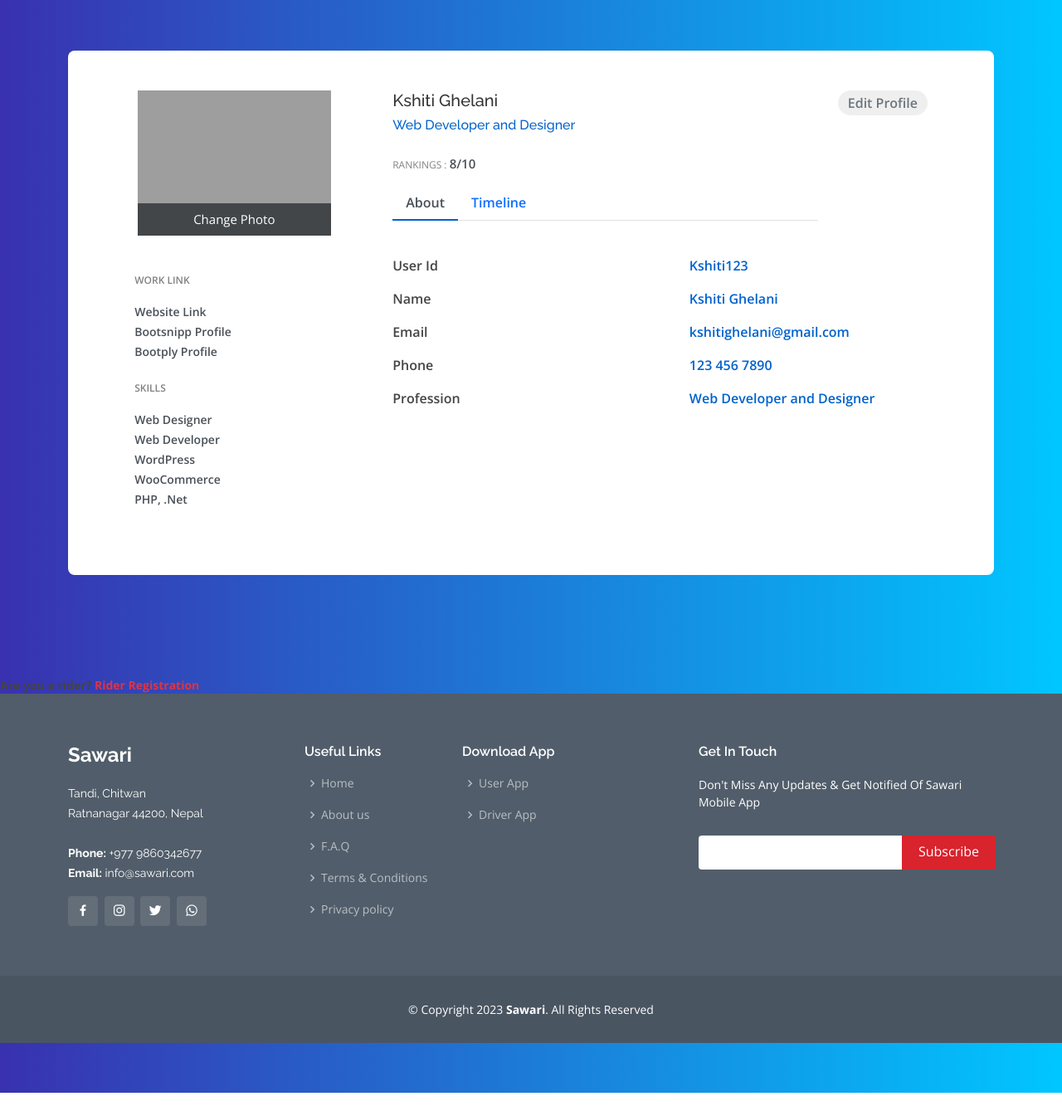
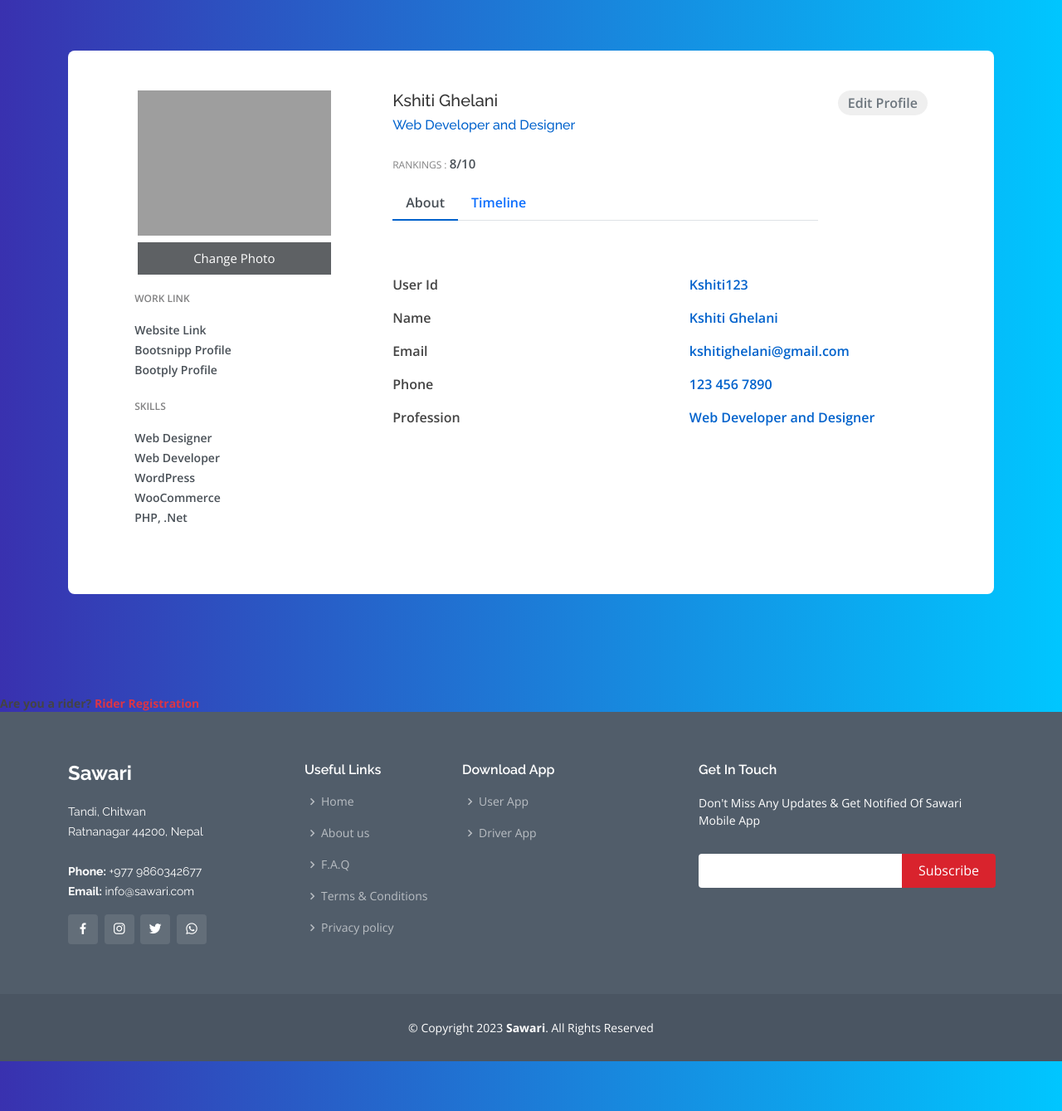
Before and after one commit to KeshavPokharel/sawari.com, a PHP site: page /myaccount.php in a window 1280 px wide. Shown: the part 83-1422 px from the top of the page at 83% size. Before the commit the page ends 1400 px from the top, so only its background shows below. Run offline with PHP 8.4, Linux system fonts and the light colour scheme; grey boxes are pictures that could not be loaded.

Commit message:
woooooooow

```diff
--- a/myaccount.php
+++ b/myaccount.php
@@ -77,9 +77,9 @@
             <form method="post">
                 <div class="row">
                     <div class="col-md-4">
-                        <div class="profile-img">
-                            <img src="https://encrypted-tbn0.gstatic.com/images?q=tbn:ANd9GcS52y5aInsxSm31CvHOFHWujqUx_wWTS9iM6s7BAm21oEN_RiGoog" alt=""/>
-                            <div class="file btn btn-lg btn-primary">
+                        <div class="profile-img ">
+                            <img class="" src="https://encrypted-tbn0.gstatic.com/images?q=tbn:ANd9GcS52y5aInsxSm31CvHOFHWujqUx_wWTS9iM6s7BAm21oEN_RiGoog" alt=""/>
+                            <div class="file btn btn-lg btn-primary mt-2">
                                 Change Photo
                                 <input type="file" name="file"/>
                             </div>
```
